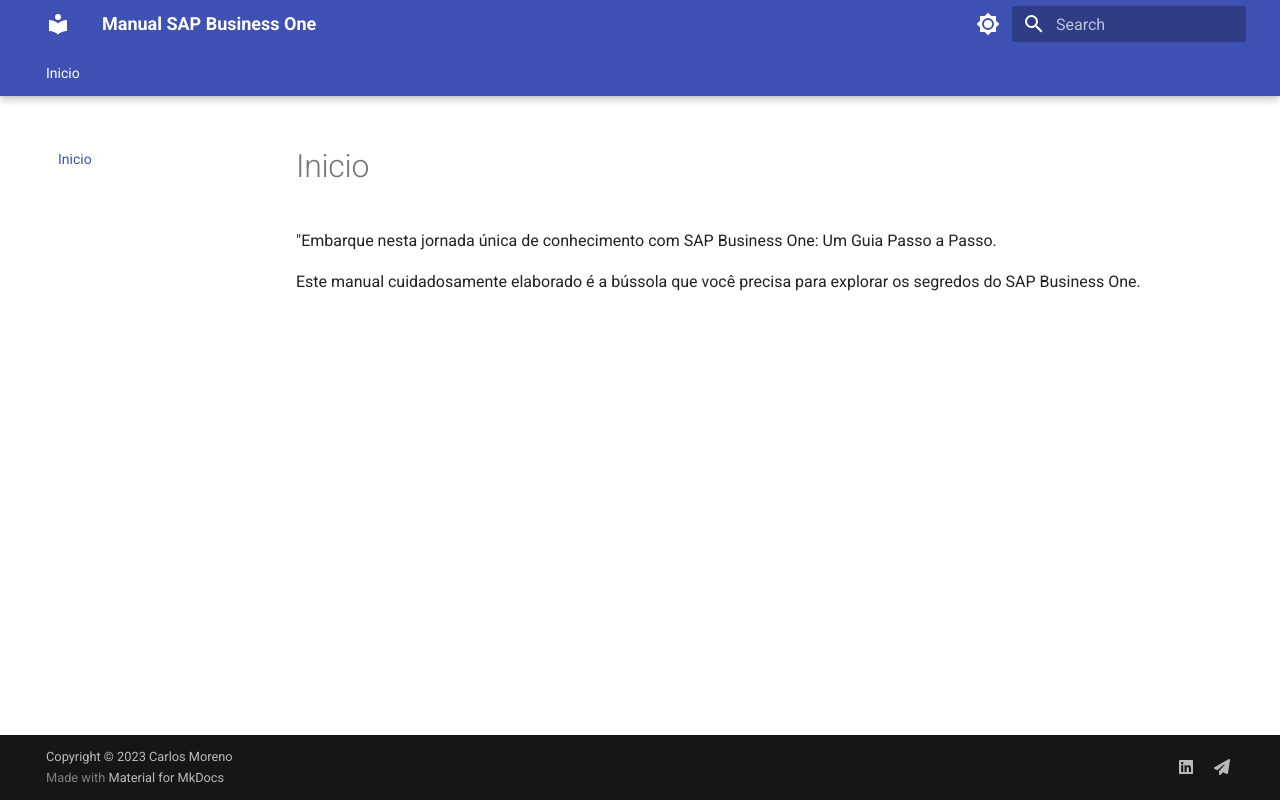
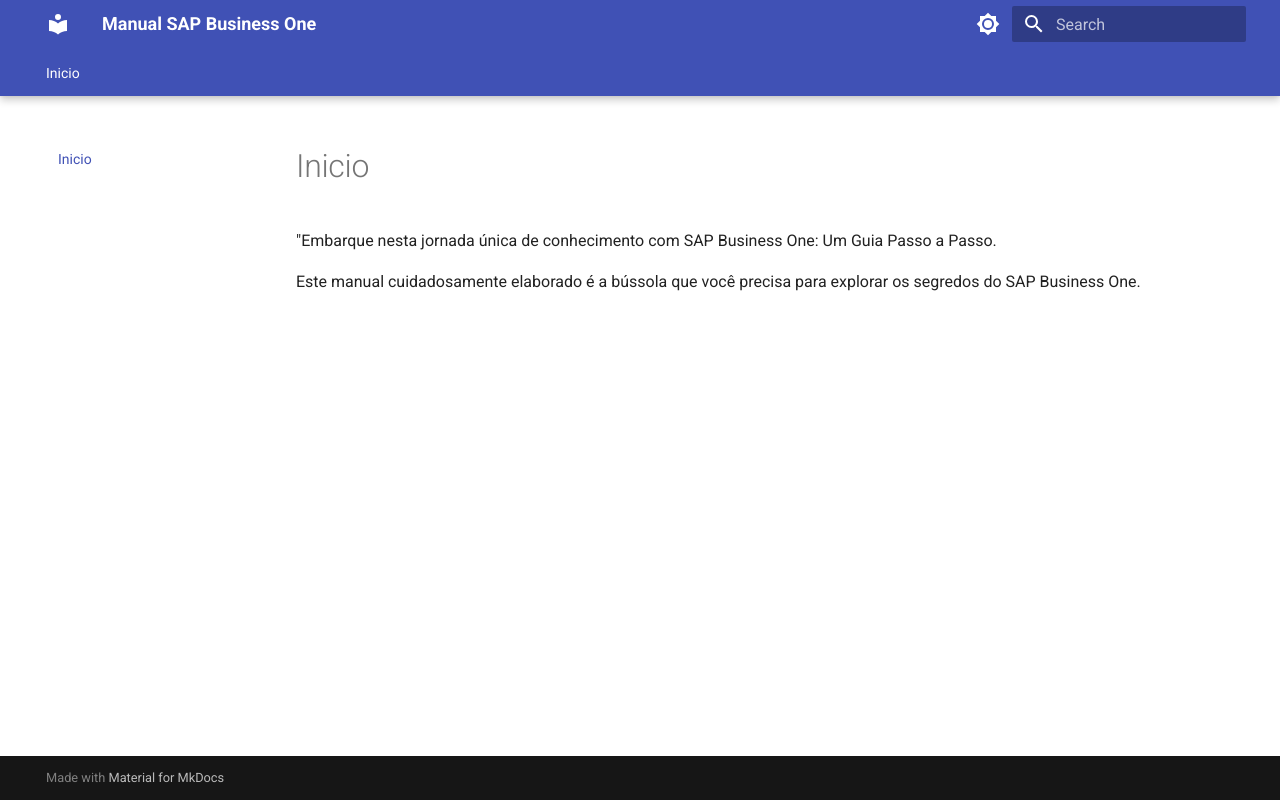
Before and after one commit to ConsultorCarlosMoreno/manualdoconsultor, a plain HTML site: page Inicio/index.html in a window 1280 px wide. Drawn offline with Linux system fonts and the light colour scheme.

Commit message:
Deployed a1dba71 with MkDocs version: 1.5.3

```diff
--- a/Inicio/index.html
+++ b/Inicio/index.html
@@ -328,37 +328,10 @@
     <div class="md-footer-meta__inner md-grid">
       <div class="md-copyright">
 
-    <div class="md-copyright__highlight">
-      Copyright &copy; 2023 Carlos Moreno
-    </div>
-
 
     Made with
     <a href="https://squidfunk.github.io/mkdocs-material/" target="_blank" rel="noopener">
       Material for MkDocs
-    </a>
-
-</div>
-
-        <div class="md-social">
-
-
-
-
-
-
-
-
-    <a href="https://www.linkedin.com/in/carlos-moreno-217971144/" target="_blank" rel="noopener" title="www.linkedin.com" class="md-social__link">
-      <svg xmlns="http://www.w3.org/2000/svg" viewBox="0 0 448 512"><!--! Font Awesome Free 6.5.1 by @fontawesome - https://fontawesome.com License - https://fontawesome.com/license/free (Icons: CC BY 4.0, Fonts: SIL OFL 1.1, Code: MIT License) Copyright 2023 Fonticons, Inc.--><path d="M416 32H31.9C14.3 32 0 46.5 0 64.3v383.4C0 465.5 14.3 480 31.9 480H416c17.6 0 32-14.5 32-32.3V64.3c0-17.8-14.4-32.3-32-32.3zM135.4 416H69V202.2h66.5V416zm-33.2-243c-21.3 0-38.5-17.3-38.5-38.5S80.9 96 102.2 96c21.2 0 38.5 17.3 38.5 38.5 0 21.3-17.2 38.5-38.5 38.5zm282.1 243h-66.4V312c0-24.8-.5-56.7-34.5-56.7-34.6 0-39.9 27-39.9 54.9V416h-66.4V202.2h63.7v29.2h.9c8.9-16.8 30.6-34.5 62.9-34.5 67.2 0 79.7 44.3 79.7 101.9V416z"/></svg>
-    </a>
-
-
-
-
-
-    <a href="mailto:<carlos.moreno@manyminds.com.br>" target="_blank" rel="noopener" title="" class="md-social__link">
-      <svg xmlns="http://www.w3.org/2000/svg" viewBox="0 0 512 512"><!--! Font Awesome Free 6.5.1 by @fontawesome - https://fontawesome.com License - https://fontawesome.com/license/free (Icons: CC BY 4.0, Fonts: SIL OFL 1.1, Code: MIT License) Copyright 2023 Fonticons, Inc.--><path d="M498.1 5.6c10.1 7 15.4 19.1 13.5 31.2l-64 416c-1.5 9.7-7.4 18.2-16 23s-18.9 5.4-28 1.6L284 427.7l-68.5 74.1c-8.9 9.7-22.9 12.9-35.2 8.1S160 493.2 160 480v-83.6c0-4 1.5-7.8 4.2-10.7l167.6-182.9c5.8-6.3 5.6-16-.4-22s-15.7-6.4-22-.7L106 360.8l-88.3-44.2C7.1 311.3.3 300.7 0 288.9s5.9-22.8 16.1-28.7l448-256c10.7-6.1 23.9-5.5 34 1.4z"/></svg>
     </a>
 
 </div>
```
Also changed, not shown: 404.html (+0 -27 lines), 1 other file.
